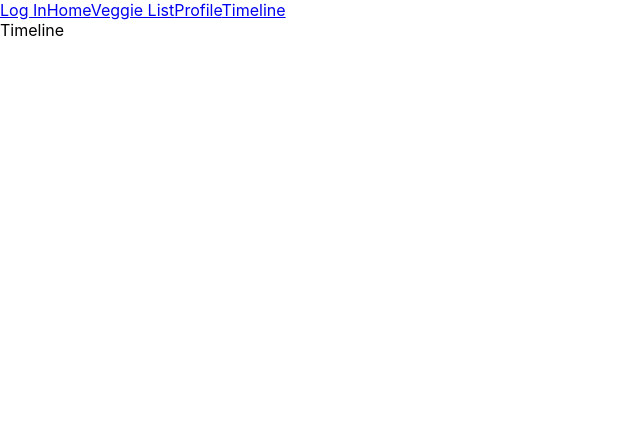
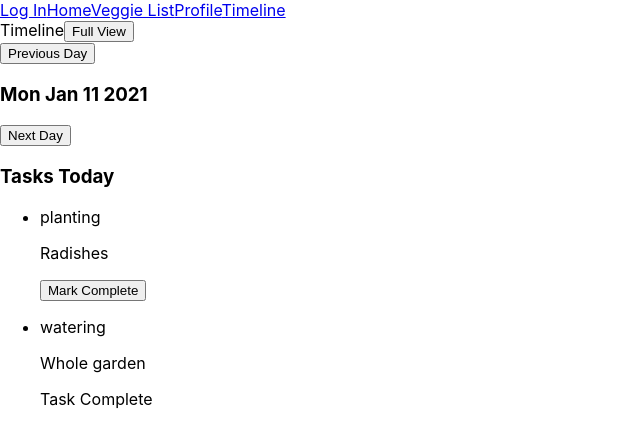
Before and after one commit to Leojanas/veggie-time, a React (Create React App) app: page /timeline in a window 1280 px wide. Shown: the top 448 px of the page, without its empty margins (0-640 px from the left). Built offline with nearby package versions, Linux system fonts and the light colour scheme.

Commit message:
Add timeline functionality

```diff
--- a/src/App.js
+++ b/src/App.js
@@ -45,7 +45,15 @@ class App extends Component{
           spacing: {row: 12, plant: 3},
           plantDate: null
         }
-      ]
+      ],
+      events: [{
+        date: new Date(),
+        items: [{type: 'planting', completed: false, notes: 'Radishes'},
+            {type: 'watering', completed: true, notes: 'Whole garden'}],
+      }, {
+        date: new Date('01-15-2021'),
+        items: [{type: 'weeding', completed: false, notes: 'whole garden'}]
+      }]
     }
   }
   setPlantDate = (date, veggie) => {
@@ -101,7 +109,7 @@ class App extends Component{
       />
       <Route
         path={'/timeline'}
-        render={() => <Timeline />}
+        render={() => <Timeline events={this.state.events}/>}
       />
     </main>
   );
--- a/src/Timeline/timeline.js
+++ b/src/Timeline/timeline.js
@@ -1,12 +1,35 @@
 import {React, Component} from 'react';
 import Nav from '../Nav/nav';
+import TimelineDay from '../TimelineDay/timeline-day';
 
 class Timeline extends Component {
+    constructor(props){
+        super(props);
+        this.state={fullView: false}
+    }
+    toggleView = () => {
+        this.state.fullView
+            ?  this.setState({fullView: false})
+            :  this.setState({fullView: true})
+    }
     render() {
+        let days = [];
+
+        let viewButton = (<button type='button' onClick={this.toggleView}>Full View</button>);
+        if(this.state.fullView){
+            viewButton = (<button type='button' onClick={this.toggleView}>Day View</button>)
+            for(let i=0; i<this.props.events.length; i++){
+                days.push(<TimelineDay view={'full'} key={i} date={this.props.events[i].date} items={this.props.events[i].items}/>)
+            }
+        }else{
+            days = (<TimelineDay view={'day'} key={0} date={this.props.events[0].date} items={this.props.events[0].items} />)
+        }
         return (
             <div>
                 <Nav />
                 Timeline
+                {viewButton}
+                {days}
             </div>
         )
     }
--- /dev/null
+++ b/src/TimelineDay/timeline-day.js
@@ -0,0 +1,40 @@
+import {React, Component} from 'react';
+
+class TimelineDay extends Component {
+    render() {
+        let titleArea = (<h3>{this.props.date.toDateString()}</h3>)
+        if(this.props.view === 'day'){
+            titleArea = (<div>
+                <button type='button'>Previous Day</button>
+                <h3>{this.props.date.toDateString()}</h3>
+                <button type='button'>Next Day</button>
+                </div>)
+        }
+        let items = [];
+        for(let i=0; i<this.props.items.length; i++){
+            let completed = (<button type='button'>Mark Complete</button>);
+            if(this.props.items[i].completed){
+                completed = (<p>Task Complete</p>)
+            }
+            items.push(<li key={i}>
+                <p>{this.props.items[i].type}</p>
+                <p>{this.props.items[i].notes}</p>
+                {completed}
+            </li>)
+        }
+        return (
+            <div>
+                {titleArea}
+                <div>
+                    <h3>Tasks Today</h3>
+                    <ul>
+                    {items}
+                    </ul>
+                </div>
+
+            </div>
+        )
+    }
+}
+
+export default TimelineDay;
```
Also changed, not shown: 2 other files (tests, documents, lock files or other folders).
